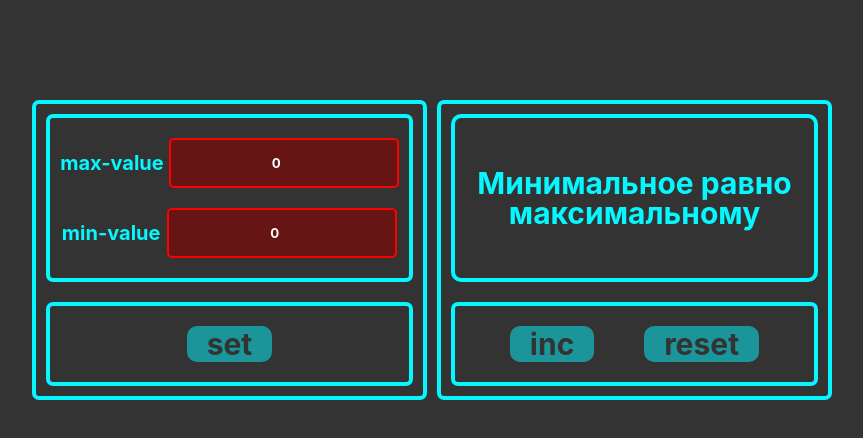
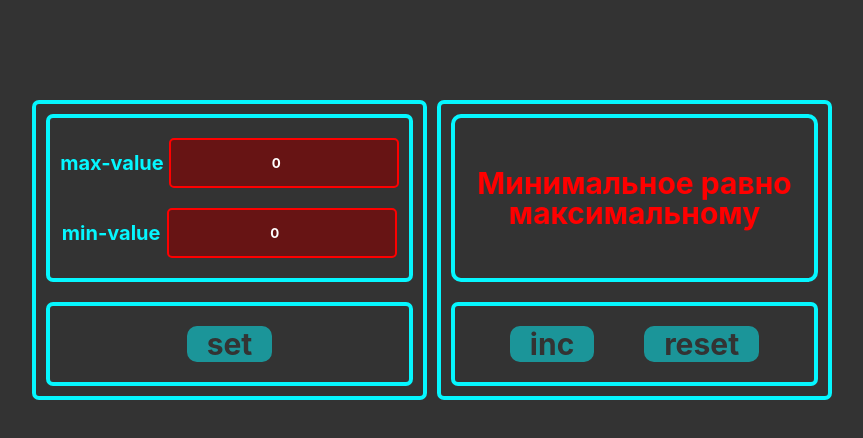
Before and after one commit to AndreyBublick/Counter, a React app: page / in a window 1280 px wide. Shown: the top 438 px of the page, without its empty margins (208-1071 px from the left). Built offline with nearby package versions, Linux system fonts and the light colour scheme.

Commit message:
ready наверное

```diff
--- a/src/components/counterSection/CounterSection.tsx
+++ b/src/components/counterSection/CounterSection.tsx
@@ -19,7 +19,7 @@ export const CounterSection = () => {
     const [error, setError] = useState<string | null>(null);
     const [isMaximumValueAchieved, setIsMaximumValueAchieved] = useState<boolean>(false);
 
-    const [isActiveSetButton, setIsActiveSetButton] = useState<boolean>(false);
+    const [isActiveSetButton, setIsActiveSetButton] = useState<boolean>(true);
 
 
 
@@ -106,6 +106,9 @@ export const CounterSection = () => {
         } : fieldData));
 
     };
+
+
+
     const onClickIncrement = useCallback(() => {
         const max = valueFields.find(f => f.id === maxValueId);
 
@@ -123,7 +126,8 @@ export const CounterSection = () => {
 
         const value:number = JSON.parse(localStorage.getItem('minValue') as string );
 
-        value &&  setCounter(value);
+        value &&  setCounter(value) || value===0 &&  setCounter(value);
+
 
         localStorage.setItem('valueCount', JSON.stringify(value));
 
@@ -148,6 +152,10 @@ export const CounterSection = () => {
 
     },[valueFields]);
 
+    const checkErrorValue = useCallback(()=>{
+      /*  error ? setIsActiveSetButton(true) : setIsActiveSetButton(false);*/
+        setIsActiveSetButton(false);
+    },[error]);
 
     useEffect(() => {
 
@@ -170,16 +178,40 @@ export const CounterSection = () => {
 
         ((min && max) && (min.value >= max.value)) && setValueFields(prev => prev.map(f => ({...f, isDisabled: true})));
     }, []);
+
+    /*//////////////////////////////////////////////////////////////////////////*/
+    /*//////////////////////////////////////////////////////////////////////////*/
+    /*//////////////////////////////////////////////////////////////////////////*/
+    /*useEffect(() => {
+
+        /!*const min = valueFields.find(f => f.id === minValueId);
+
+
+        if( (min) && (min.value===counter)) {
+            setIsActiveSetButton(true);
+        }
+        else{*!/
+        error ? setIsActiveSetButton(true) : setIsActiveSetButton(false);
+
+        /!*}*!/
+
+
+
+
+    }, [valueFields, error]);*/
+    /*//////////////////////////////////////////////////////////////////////////*/
+    /*//////////////////////////////////////////////////////////////////////////*/
+    /*//////////////////////////////////////////////////////////////////////////*/
+
+
     useEffect(() => {
 
         if(  localStorage.getItem('valueCount')===localStorage.getItem('minValue')){
             setIsActiveSetButton(true);
         }
-        else{
-            error ? setIsActiveSetButton(true) : setIsActiveSetButton(false);
-        }
 
-    }, [valueFields, error]);
+
+    }, []);
 
 
 
@@ -222,6 +254,7 @@ export const CounterSection = () => {
                                 changeDisabledField={changeDisabledField}
                                 changeValueField={changeValueField}
                                 /*getIsMinMoreMax={getIsMinMoreMax}*/
+                                checkErrorValue={checkErrorValue}
                                 isIncorrectValue={isIncorrectValue}
                                 id={field.id}
                                 type="number"
@@ -240,13 +273,16 @@ export const CounterSection = () => {
                     </ButtonsWrapper>
                 </Card>
                 <Card>
-                    <Counter
-                        isMaximumValueAchieved={isMaximumValueAchieved&&!error}>{(isIncorrectValue) ? (error && error) : counter}</Counter>
+                     <Counter
+                        isError={isMaximumValueAchieved||!!error||!isActiveSetButton}>
+                         { (isIncorrectValue) ? (error && error) : isActiveSetButton ? counter : 'click set Button'}
+                     </Counter>
+                    {/*isActiveSetButton ?(*/}{/*: 'click set Button'*/}
                     <ButtonsWrapper>
 
-                        <Button disabled={isIncorrectValue || isMaximumValueAchieved}
+                        <Button disabled={isIncorrectValue || isMaximumValueAchieved ||!isActiveSetButton}
                                 onClick={onClickIncrement}>inc</Button>
-                        <Button onClick={onClickReset} disabled={isIncorrectValue}>reset</Button>
+                        <Button onClick={onClickReset} disabled={isIncorrectValue||!isActiveSetButton}>reset</Button>
                     </ButtonsWrapper>
                 </Card>
             </FlexWrapper>
@@ -305,7 +341,7 @@ const CounterSectionStyled = styled.section`
 
     }
 `;
-const Counter = styled.span<{ isMaximumValueAchieved: boolean }>`
+const Counter = styled.span<{ isError: boolean,color?:string }>`
     flex: 1;
     border: 4px solid ${props => props.theme.colors.accent};
     border-radius: ${props => props.theme.spacings.middle};
@@ -316,7 +352,11 @@ const Counter = styled.span<{ isMaximumValueAchieved: boolean }>`
     justify-content: center;
     align-items: center;
 
-    ${props => props.isMaximumValueAchieved && css<{ isMaximumValueAchieved: boolean }>`
+    ${props => props.isError && css<{ isError: boolean,color?:string }>`
         color: red;
     `};
+
+
+
+
 `;
--- a/src/components/input/Input.tsx
+++ b/src/components/input/Input.tsx
@@ -14,7 +14,7 @@ import {useInput} from "../../hooks/useInput";
 type PropsType = {
    /* setIsIncorrectValue: Dispatch<SetStateAction<boolean>>,*/
     isIncorrectValue:boolean,
-
+    checkErrorValue:()=>void,
     changeDisabledField:(id:string,isDisabled:boolean) => void,
     changeValueField:(id:string,value:number) => void,
     id:string,
@@ -63,6 +63,7 @@ export const Input: FC<InputHTMLAttributes<HTMLInputElement> & PropsType> = (pro
 const onChangeHandler = (e:ChangeEvent<HTMLInputElement>)=>{
   /*props.getIsMinMoreMax();*/
     onChangedValue(e);
+    props.checkErrorValue();
 };
 
 
```
